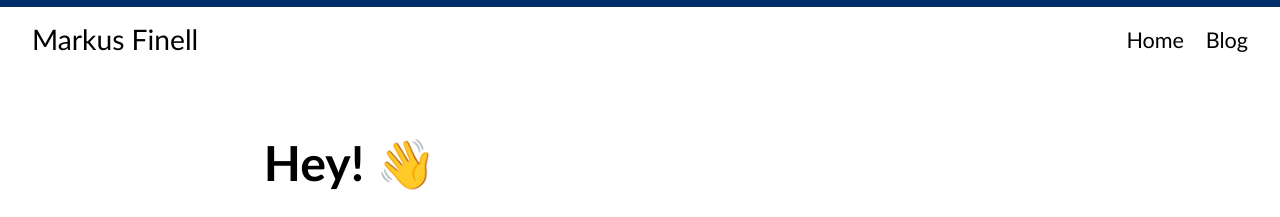
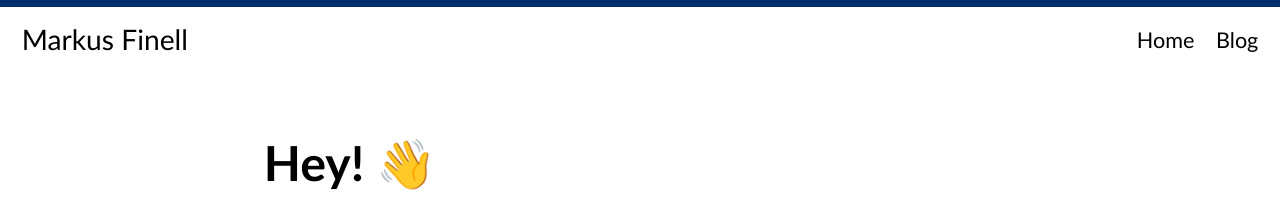
Before and after one commit to markusfinell/markusfinell.github.io, a Jekyll site: the page built from index.md, in a window 1280 px wide. Shown: the top 217 px of the page. Built offline with Jekyll 4.4.1, drawn with Linux system fonts in a browser that asks for light colours.

Commit message:
Container width

```diff
--- a/assets/css/2-layout/container.css
+++ b/assets/css/2-layout/container.css
@@ -1,6 +1,6 @@
 [class*="container"] {
 	--max-width: 1280px;
-	--width: min(95vw, var(--max-width));
+	--width: min(calc(100vw - var(--size--md) * 2), var(--max-width));
 	margin-inline: auto;
 	width: var(--width);
 }
@@ -10,7 +10,7 @@
 }
 
 .container-lg {
-	--width: 95vw;
+	--width: calc(100vw - var(--size--md) * 2);
 }
 
 .container > .stretch {
```
Also changed, not shown: assets/js/main.js (added).
